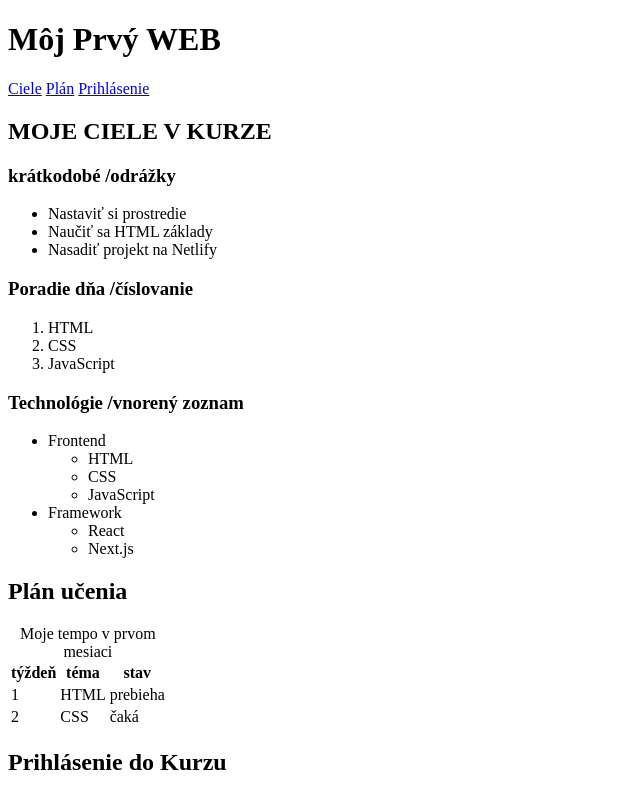
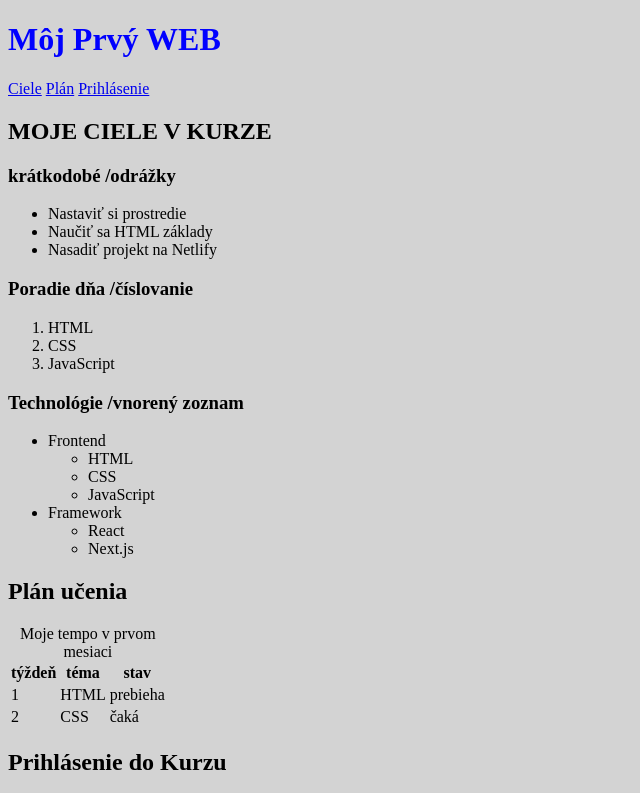
Before and after one commit to AdrianLesko/prvy_web, a plain HTML site: page index.html in a window 1280 px wide. Shown: the top 793 px of the page, without its empty margins (0-640 px from the left). Drawn offline with Linux system fonts and the light colour scheme.

Commit message:
pridaný novy stylesheet

```diff
--- a/index.html
+++ b/index.html
@@ -4,6 +4,7 @@
 
   <html lang="sk">
   <head>
+    <link rel="stylesheet" href="style.css">
     <meta charset="UTF-8">
     <meta name="viewport" content="widht=device-widht, initial-scale=1.0">
     <meta name="description" content="Môj prvý web, na ktorom sa učím HTML a CSS.">
--- /dev/null
+++ b/style.css
@@ -0,0 +1,8 @@
+body {
+    background-color: lightgray;
+}
+
+h1{
+    color: blue;
+    align: center;
+}
```
